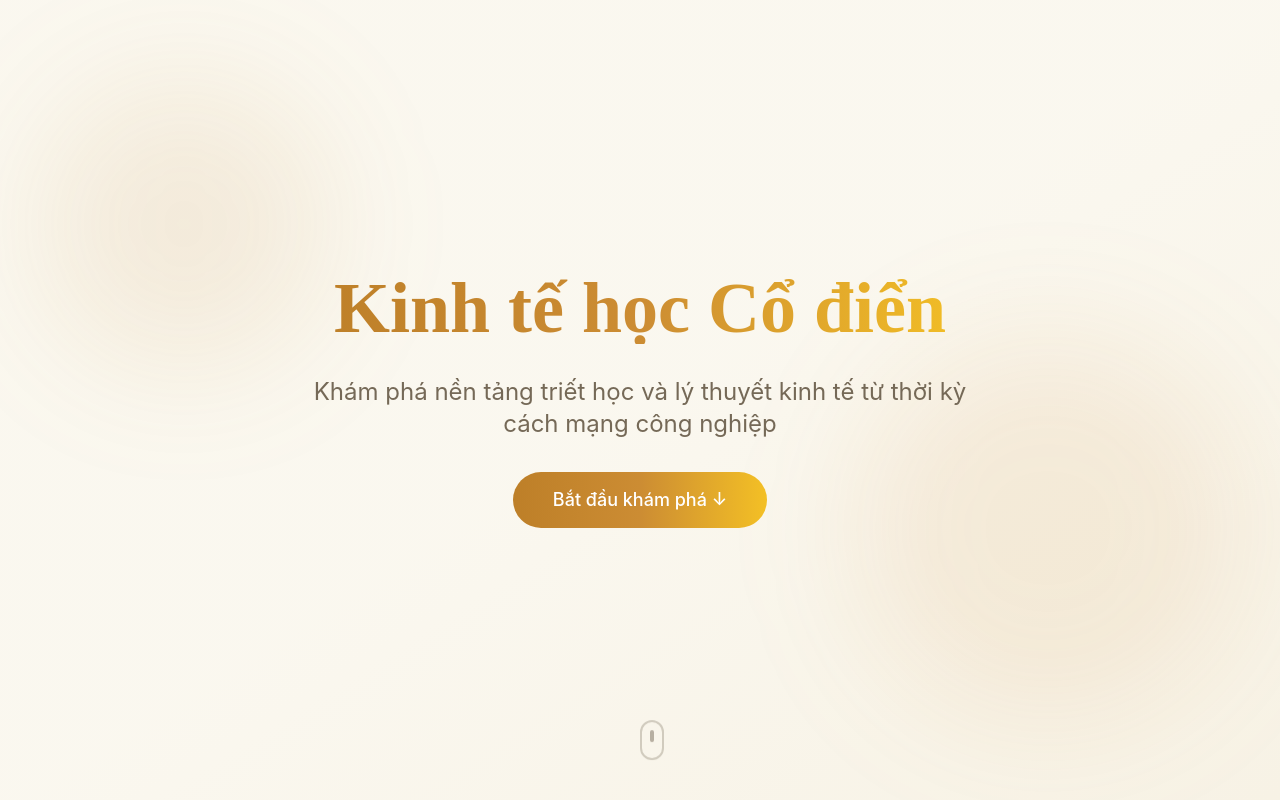
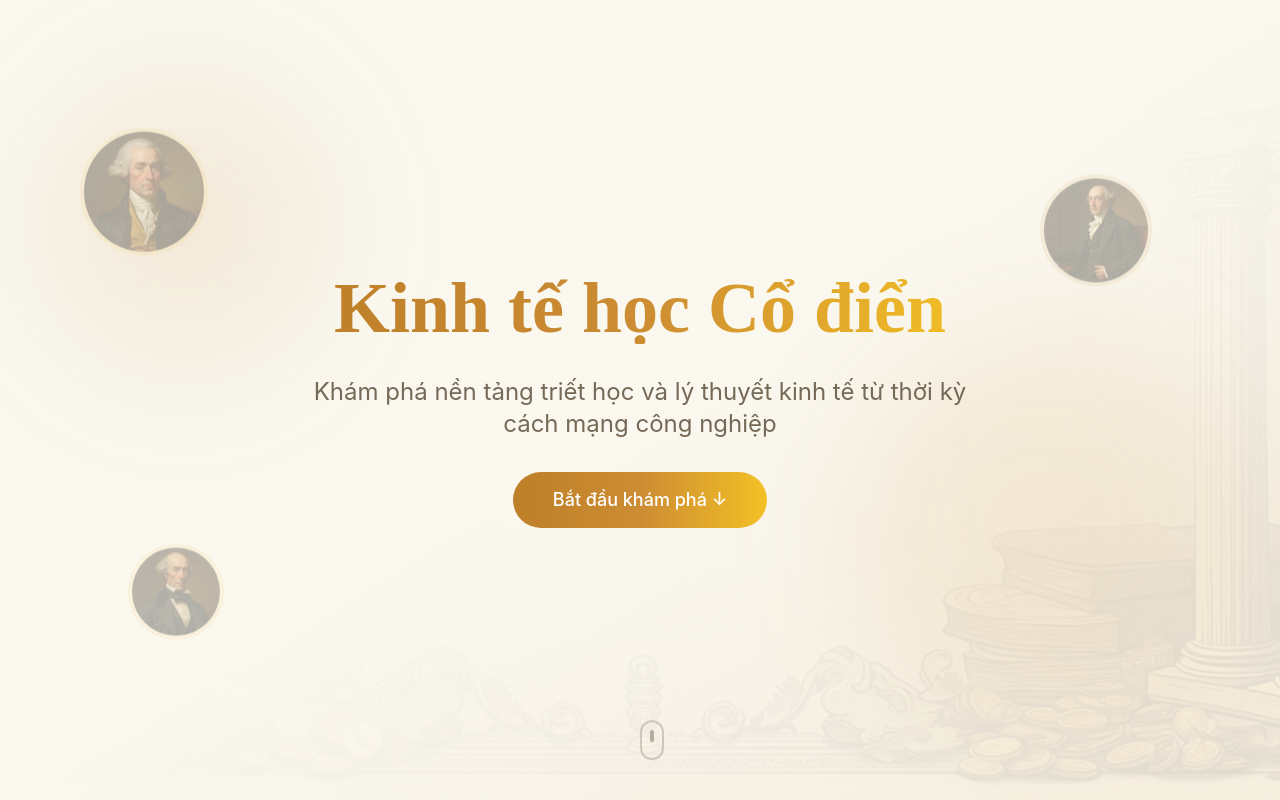
Before and after one commit to Quang510/classical-muse-vn, a React (Vite) app: page / in a window 1280 px wide. Shown: the top 800 px of the page. Built offline with nearby package versions, Linux system fonts and the light colour scheme; the HTML template or start-up script is replaced by a standard one.

Commit message:
Refine economist images and landing page

```diff
--- a/src/pages/Index.tsx
+++ b/src/pages/Index.tsx
@@ -2,6 +2,10 @@ import { HeroNavigation } from "@/components/HeroNavigation";
 import { useNavigate } from "react-router-dom";
 import { Button } from "@/components/ui/button";
 import { Badge } from "@/components/ui/badge";
+import classicalBg from "@/assets/classical-economics-bg.jpg";
+import adamSmithImg from "@/assets/adam-smith.jpg";
+import davidRicardoImg from "@/assets/david-ricardo.jpg";
+import johnMillImg from "@/assets/john-stuart-mill.jpg";
 
 const Index = () => {
   const navigate = useNavigate();
@@ -21,10 +25,31 @@ const Index = () => {
     <div className="min-h-screen">
       {/* Hero Overview Section */}
       <section className="min-h-screen flex items-center justify-center relative overflow-hidden px-4">
+        {/* Background image */}
+        <div
+          className="absolute inset-0 opacity-10"
+          style={{
+            backgroundImage: `url(${classicalBg})`,
+            backgroundSize: 'cover',
+            backgroundPosition: 'center',
+          }}
+        />
+
         {/* Background decorations */}
         <div className="absolute inset-0 bg-gradient-to-br from-background via-background to-primary/5" />
         <div className="absolute top-20 left-10 w-72 h-72 bg-primary/10 rounded-full blur-3xl" />
         <div className="absolute bottom-20 right-10 w-96 h-96 bg-bronze/10 rounded-full blur-3xl" />
+
+        {/* Floating economist portraits */}
+        <div className="absolute top-32 left-20 w-32 h-32 rounded-full overflow-hidden border-4 border-gold/30 shadow-[var(--shadow-large)] opacity-30 hover:opacity-60 transition-opacity animate-float">
+          <img src={adamSmithImg} alt="Adam Smith" className="w-full h-full object-cover" />
+        </div>
+        <div className="absolute top-48 right-32 w-28 h-28 rounded-full overflow-hidden border-4 border-bronze/30 shadow-[var(--shadow-large)] opacity-30 hover:opacity-60 transition-opacity animate-float-delayed">
+          <img src={davidRicardoImg} alt="David Ricardo" className="w-full h-full object-cover" />
+        </div>
+        <div className="absolute bottom-40 left-32 w-24 h-24 rounded-full overflow-hidden border-4 border-gold/30 shadow-[var(--shadow-large)] opacity-30 hover:opacity-60 transition-opacity animate-float">
+          <img src={johnMillImg} alt="John Stuart Mill" className="w-full h-full object-cover" />
+        </div>
 
         <div className="relative z-10 max-w-4xl mx-auto text-center space-y-8">
           {/* Main Title */}
--- a/tailwind.config.ts
+++ b/tailwind.config.ts
@@ -82,10 +82,20 @@ export default {
             height: "0",
           },
         },
+        "float": {
+          "0%, 100%": {
+            transform: "translateY(0px)",
+          },
+          "50%": {
+            transform: "translateY(-20px)",
+          },
+        },
       },
       animation: {
         "accordion-down": "accordion-down 0.2s ease-out",
         "accordion-up": "accordion-up 0.2s ease-out",
+        "float": "float 6s ease-in-out infinite",
+        "float-delayed": "float 6s ease-in-out 2s infinite",
       },
     },
   },
```
